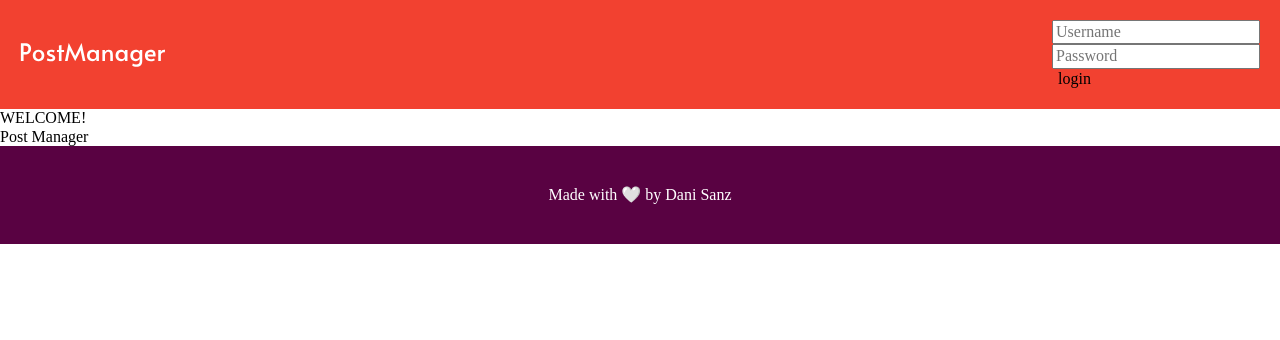
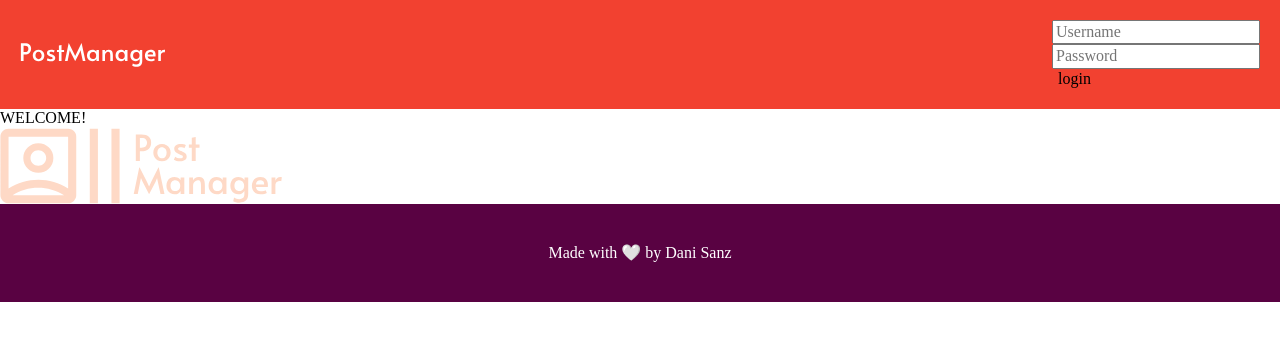
Before and after one commit to daniDNZ/post-manager, a React (Create React App) app: page /login in a window 1280 px wide. Shown: the top 340 px of the page. Built offline with nearby package versions, Linux system fonts and the light colour scheme.

Commit message:
Added logo img

```diff
--- a/src/pages/Welcome.tsx
+++ b/src/pages/Welcome.tsx
@@ -1,11 +1,13 @@
 export default function Welcome() {
   return (
     <div className="welcome">
-      <div className="welcome__content">
-        <span className="welcome__welcome">WELCOME!</span>
-        <div className="welcome__logo-container">
-          <span className="welcome__logo">Post Manager</span>
-        </div>
+      <span className="welcome__text">WELCOME!</span>
+      <div className="welcome__logo-container">
+        <img
+          src="./img/svg/logo.svg"
+          className="welcome__logo"
+          alt="Post Manager"
+        />
       </div>
     </div>
   );
```
